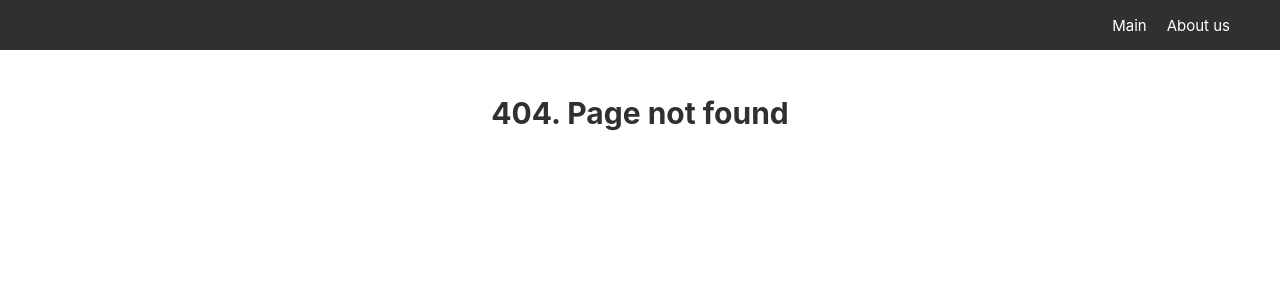
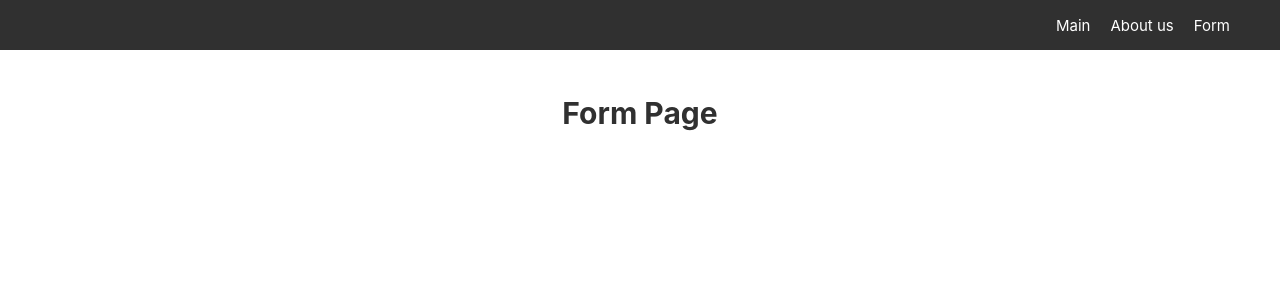
Before and after one commit to Wsko-12/wsko-12-REACT2022Q3, a React (Create React App) app in the folder app/: page /form in a window 1280 px wide. Before the commit this address had no page. Shown: the top 300 px of the page. Built offline with nearby package versions, Linux system fonts and the light colour scheme.

Commit message:
feat: add form page

```diff
--- a/app/src/App.tsx
+++ b/app/src/App.tsx
@@ -1,5 +1,6 @@
 import Header from 'components/Header/Header';
 import About from 'pages/about/About';
+import FormPage from 'pages/form/FormPage';
 import Main from 'pages/main/Main';
 import Page404 from 'pages/page404/Page404';
 import React from 'react';
@@ -13,6 +14,7 @@ function App() {
       <Routes>
         <Route path="/" element={<Main />} />
         <Route path="/about" element={<About />} />
+        <Route path="/form" element={<FormPage />} />
         <Route path="*" element={<Page404 />} />
       </Routes>
     </div>
--- a/app/src/components/Header/HeaderNav/HeaderNav.tsx
+++ b/app/src/components/Header/HeaderNav/HeaderNav.tsx
@@ -12,6 +12,9 @@ export default class HeaderNav extends Component {
         <NavLink to="/about" className={`${styles['header-nav__link']} ${styles.link}`}>
           About us
         </NavLink>
+        <NavLink to="/form" className={`${styles['header-nav__link']} ${styles.link}`}>
+          Form
+        </NavLink>
       </nav>
     );
   }
--- /dev/null
+++ b/app/src/pages/form/FormPage.tsx
@@ -0,0 +1,15 @@
+import React from 'react';
+import { Component } from 'react';
+import styles from './form.module.css';
+
+export default class FormPage extends Component {
+  render() {
+    return (
+      <section className={styles['form-page__wrapper']}>
+        <div className={styles['form-page__content']}>
+          <h2>Form Page</h2>
+        </div>
+      </section>
+    );
+  }
+}
--- /dev/null
+++ b/app/src/pages/form/form.module.css
@@ -0,0 +1,16 @@
+.form-page__wrapper{
+    width: 100%;
+    max-width: 1200px;
+    height: 100%;
+
+    margin: auto;
+    padding-top: 20px;
+}
+
+.form-page__content{
+    display: flex;
+    align-items: center;
+    justify-content: center;
+    font-size: 2rem;
+    color: #303030;
+}
```
